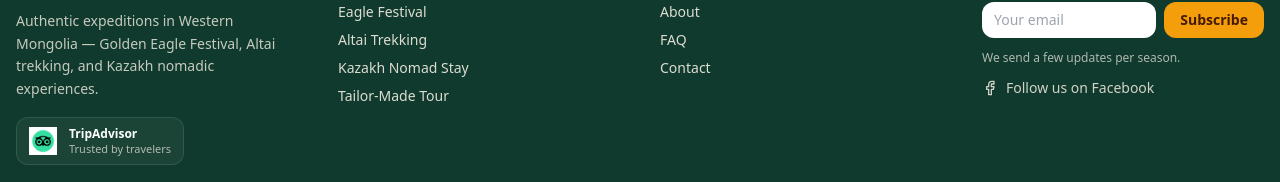
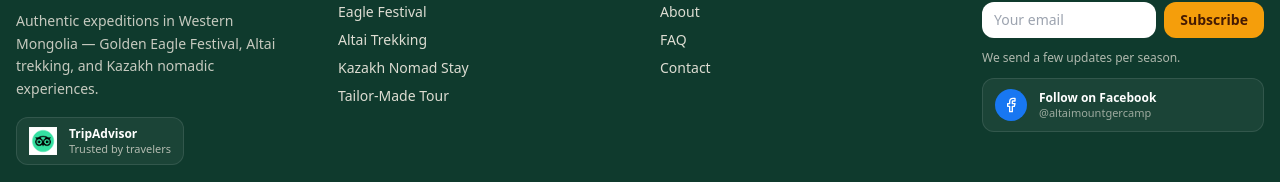
Before and after one commit to akhjol99/altai-mount-travel-full, a Next.js app: page / in a window 1280 px wide. Shown: the part 3700-3882 px from the top of the page. Built offline with nearby package versions, Linux system fonts and the light colour scheme; no server answers.

Commit message:
Update_g

```diff
--- a/components/Footer.tsx
+++ b/components/Footer.tsx
@@ -110,15 +110,20 @@ export default function Footer() {
               We send a few updates per season.
             </p>
 
-            {/* Facebook link (visible + clickable) */}
+            {/* Facebook card */}
             <a
-              href="https://www.facebook.com/profile.php?id=61570342360210"
+              href="https://www.facebook.com/altaimountgercamp"
               target="_blank"
               rel="noopener noreferrer"
-              className="inline-flex items-center gap-2 text-sm text-brand-50/85 hover:text-white"
+              className="flex items-center gap-3 rounded-xl border border-white/10 bg-white/5 hover:bg-white/10 px-3 py-2.5 transition-colors"
             >
-              <Facebook className="h-4 w-4" />
-              Follow us on Facebook
+              <div className="flex h-8 w-8 shrink-0 items-center justify-center rounded-full bg-[#1877F2]">
+                <Facebook className="h-4 w-4 text-white" />
+              </div>
+              <div className="leading-tight">
+                <div className="text-xs font-semibold text-white">Follow on Facebook</div>
+                <div className="text-[11px] text-brand-50/60">@altaimountgercamp</div>
+              </div>
             </a>
           </div>
         </div>
```
